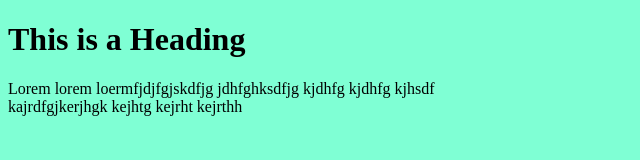
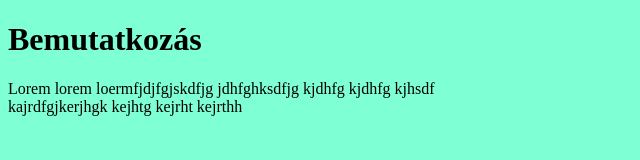
Before and after one commit to cscsenge13/resumeoldal, a plain HTML site: page index.html in a window 1280 px wide. Shown: the whole page, without its empty margins (0-640 px from the left). Drawn offline with Linux system fonts and the light colour scheme.

Commit message:
Második: Ellenőrzés

```diff
--- a/index.html
+++ b/index.html
@@ -2,11 +2,11 @@
 <html lang="hu">
 <head>
 <link rel="stylesheet" href="styles.css">
-<title>Page Title</title>
+<title>Portfolió oldal - Csiki Anna Csenge</title>
 </head>
 <body>
 
-<h1>This is a Heading</h1>
+<h1>Bemutatkozás</h1>
 <p>Lorem lorem loermfjdjfgjskdfjg jdhfghksdfjg kjdhfg kjdhfg kjhsdf<br>kajrdfgjkerjhgk kejhtg kejrht kejrthh</p>
 
 
```
